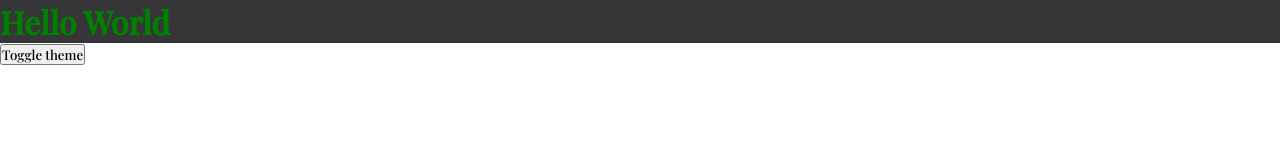
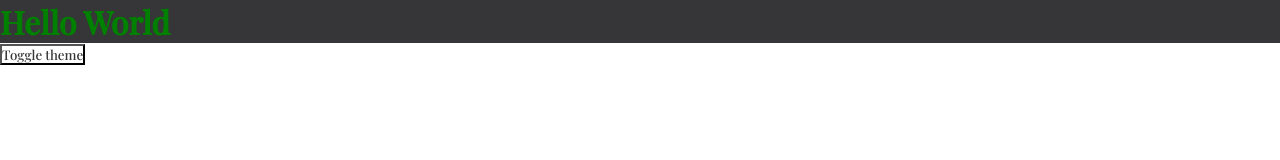
Before and after one commit to timoshishi/portfolio, a React (Create React App) app: page / in a window 1280 px wide. Shown: the top 160 px of the page. Built offline with nearby package versions, Linux system fonts and the light colour scheme.

Commit message:
Update structure

```diff
--- /dev/null
+++ b/src/components/GlobalStyles.js
@@ -0,0 +1,15 @@
+import { createGlobalStyle } from 'styled-components';
+const GlobalStyles = createGlobalStyle`
+* {
+  box-sizing: border-box;
+  margin: 0;
+  padding: 0;
+  font-family: 'Open Sans', sans-serif;
+  font-family: 'Playfair Display', serif;
+  background: ${({ theme }) => theme.body};
+  color: ${({ theme }) => theme.text};
+  transition: all 0.50s linear;
+  }
+  `;
+
+export default GlobalStyles;
--- a/src/styles/GlobalStyles.js
+++ /dev/null
@@ -1,17 +0,0 @@
-import { createGlobalStyle } from 'styled-components';
-const GlobalStyles = createGlobalStyle`
-  * {
-    box-sizing: border-box;
-    margin: 0;
-    padding: 0;
-    font-family: 'Open Sans', sans-serif;
-    font-family: 'Playfair Display', serif;
-  },
-  body: {
-    background: ${({ theme }) => theme.body};
-       color: ${({ theme }) => theme.text};
-    transition: all 0.50s linear;
-  }
-  `;
-
-export default GlobalStyles;
```
Also changed, not shown: src/App.js (+4 -3 lines), src/styles/themes.js (renamed from src/styles/Themes.js), 1 other file (tests, documents, lock files or other folders).
